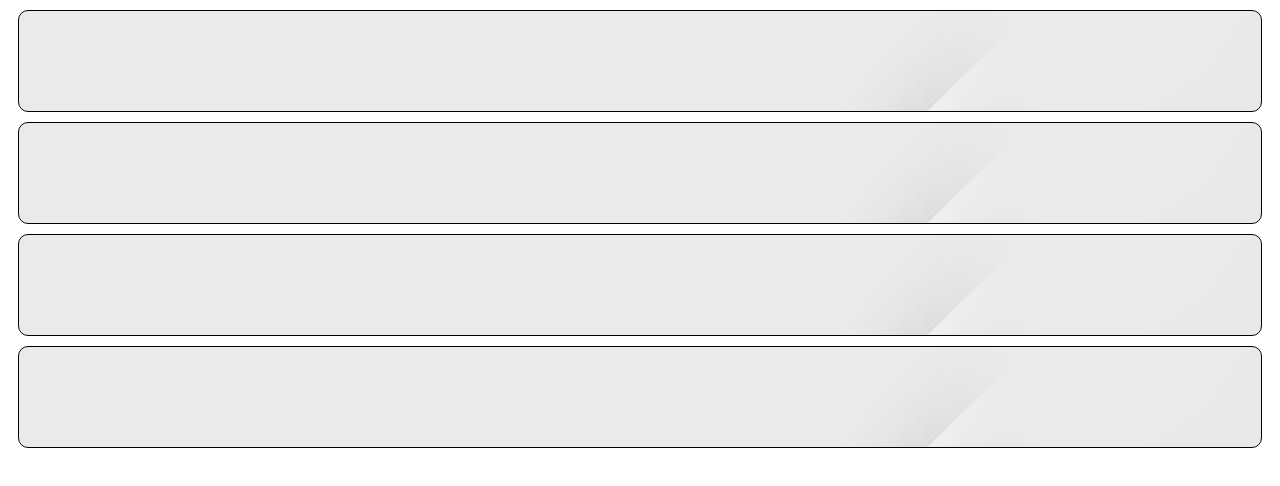
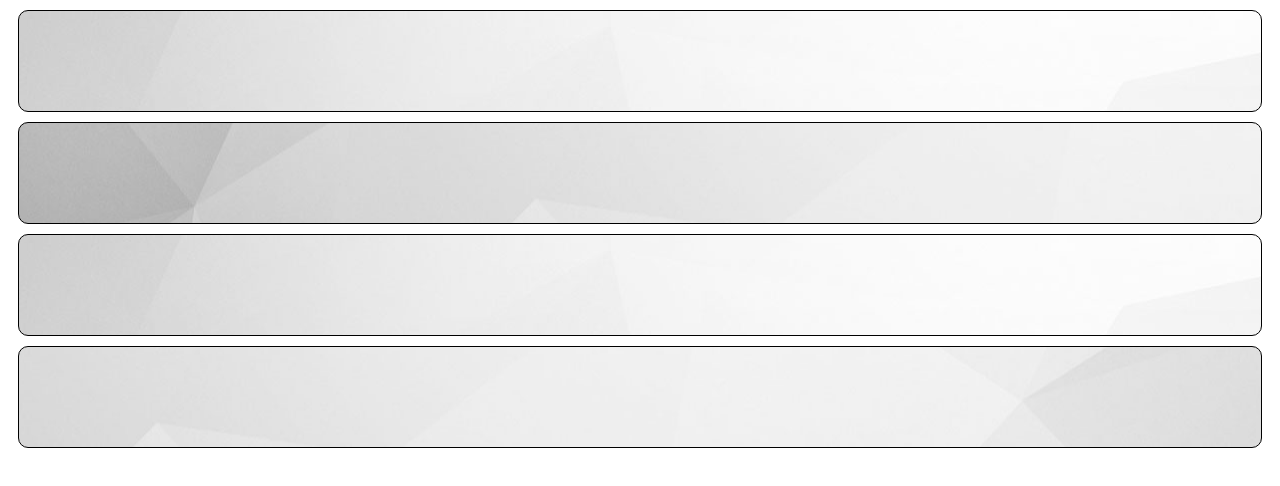
Before and after one commit to DRijo420/html-css, a plain HTML site: page Exercicios/Ex.022/fundo003.html in a window 1280 px wide. Drawn offline with Linux system fonts and the light colour scheme.

Commit message:
Update fundo003.html

```diff
--- a/Exercicios/Ex.022/fundo003.html
+++ b/Exercicios/Ex.022/fundo003.html
@@ -7,26 +7,38 @@
 </head>
 <style>
     div.bloco {
-        background-image: url(imagens/wallpaper006\ \(1\).jpg);
+        background-image: url('imagens/wallpaper004.jpg');
         height: 100px;
         border: 1px solid black;
         margin: 10px;
         border-radius: 10px;
+    }
 
+    div#q1{
+        background-position: left top;
+    }
+    div#q2{
+        background-position: left center;
+    }
+    div#q3{
+        background-position: right botton;
+    }
+    div#q4{
+        background-position: center center;
     }
 
 </style>
 <body>
-    <div class="bloco">
+    <div class="bloco" id="q1">
 
     </div>
-    <div class="bloco">
+    <div class="bloco" id="q2">
 
     </div>
-    <div class="bloco">
+    <div class="bloco" id="q3">
 
     </div>
-    <div class="bloco">
+    <div class="bloco" id="q4">
 
     </div>
 </body>
```
